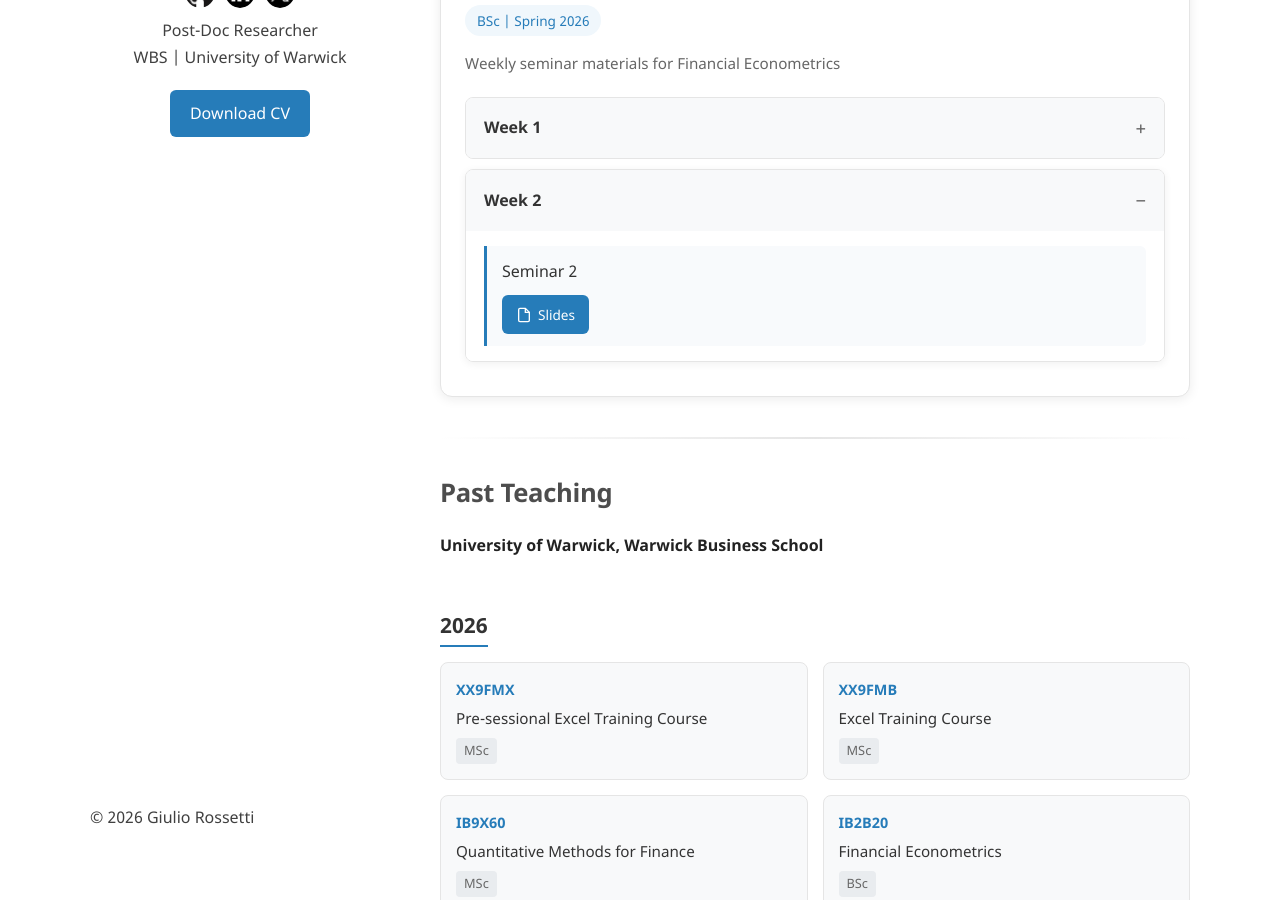
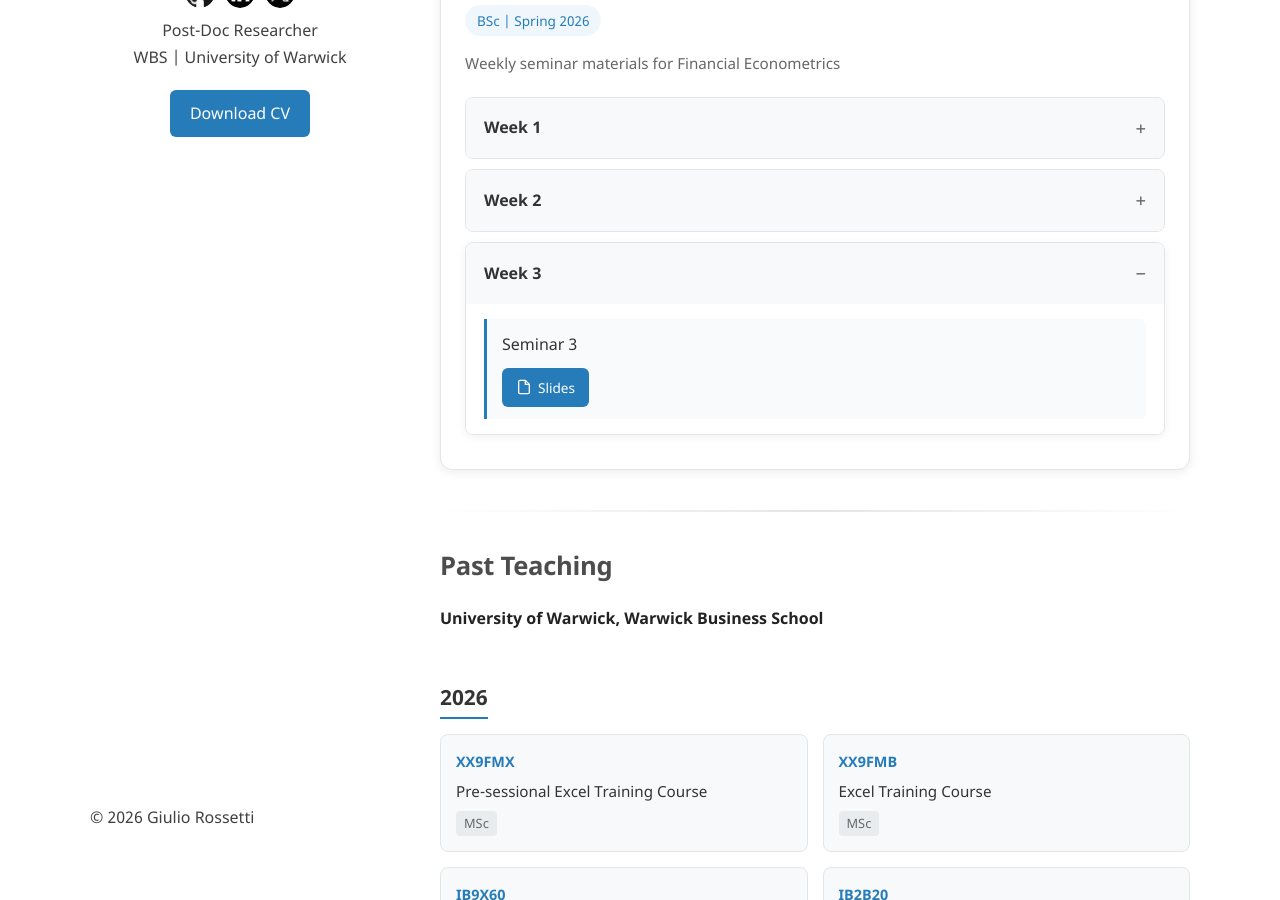
Before and after one commit to GiulioRossetti94/giuliorossetti94.github.io, a Jekyll site: the page built from teaching.md, in a window 1280 px wide and 900 px high, scrolled down 416 px. Built offline with Jekyll 4.4.1, drawn with Linux system fonts in a browser that asks for light colours.

Commit message:
seminar3

```diff
--- a/_data/teaching.yml
+++ b/_data/teaching.yml
@@ -22,7 +22,14 @@ current_courses:
         topics:
           - name: Seminar 2
             slides: week2_GR.pdf
-            # annotated: week2_GR_annotated.pdf
+            annotated: week2_GR_annot.pdf
+
+      - week: 3
+        topics:
+          - name: Seminar 3
+            slides: week3_GR.pdf
+
+
 
 past_teaching:
   - year: 2026
```
Also changed, not shown: 1 other file.
